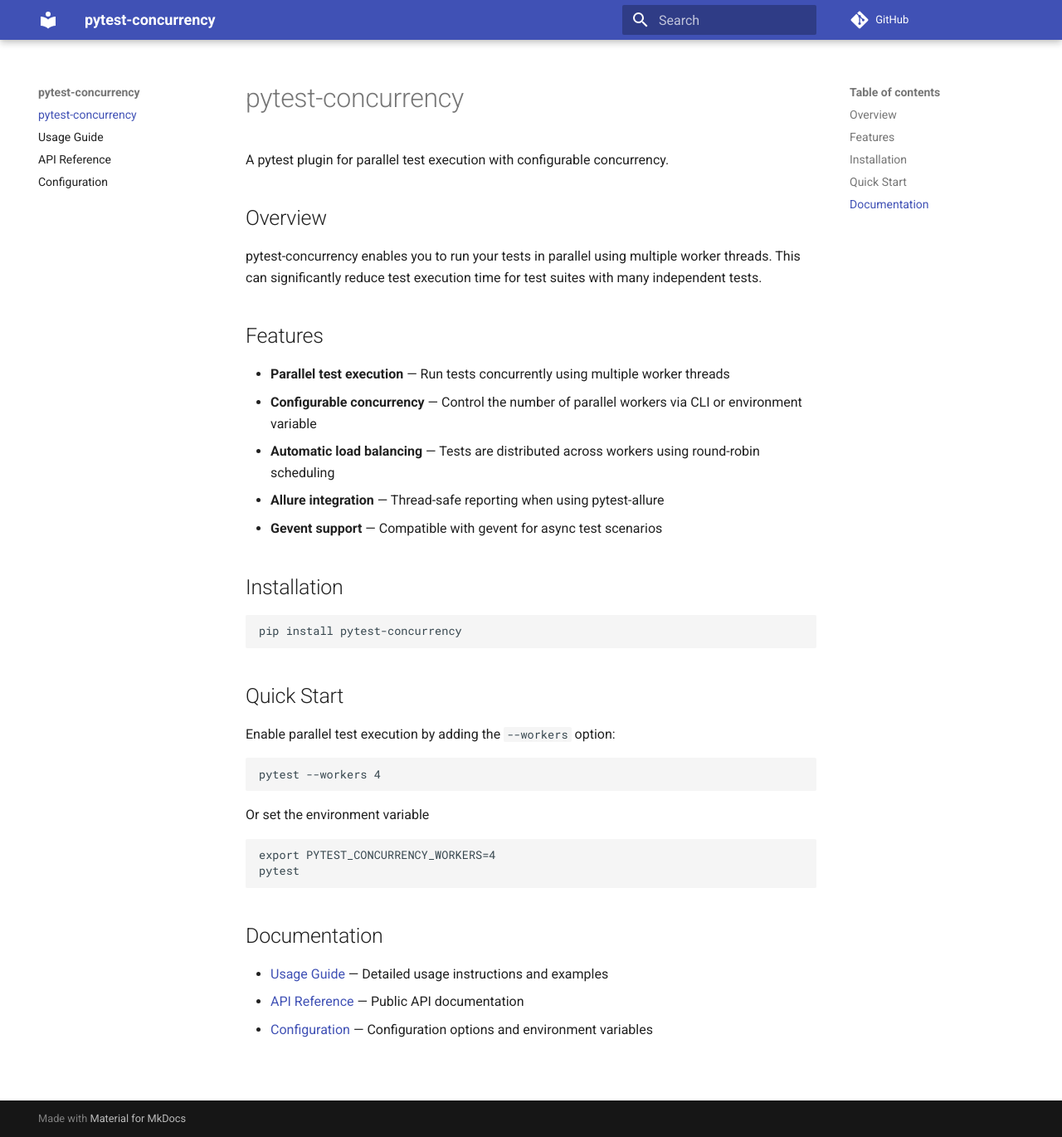
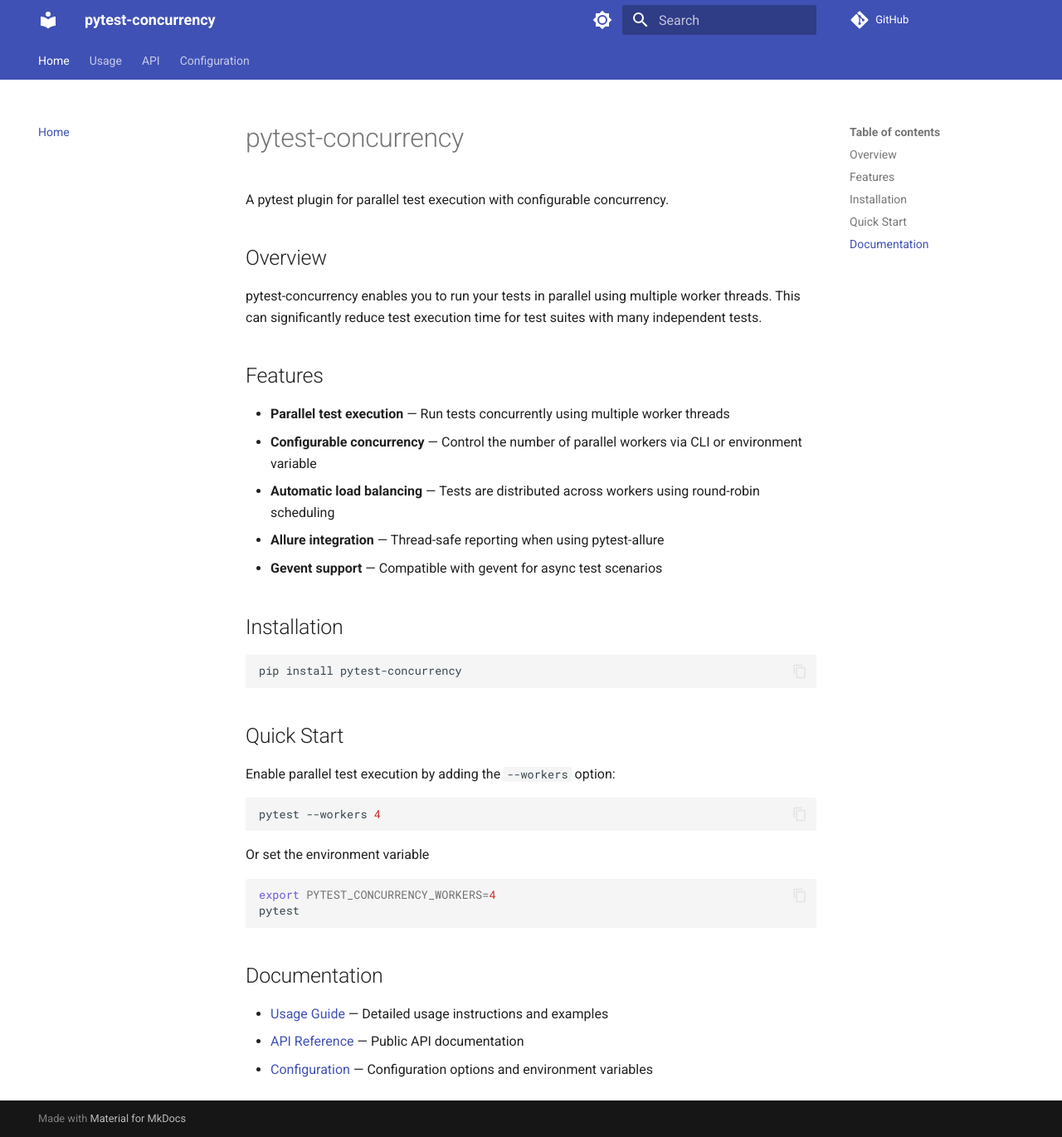
Before and after one commit to qarium/pytest-concurrency, an MkDocs documentation site: the page built from docs/index.md, in a window 1280 px wide and 1370 px high. Shown: the whole window at 83% size. Built offline with MkDocs 1.6.1 and Material for MkDocs 9.7.7, drawn with Linux system fonts in a browser that asks for light colours; comment, search, counter and statistics services are not loaded; some of the changed lines change nothing that is shown.

Commit message:
upd mkdocs

```diff
--- a/mkdocs.yml
+++ b/mkdocs.yml
@@ -1,30 +1,40 @@
 site_name: pytest-concurrency
 site_description: A pytest plugin for parallel test execution with configurable concurrency
-
+site_url: https://qarium.github.io/pytest-concurrency/
 repo_url: https://github.com/qarium/pytest-concurrency
+edit_uri: edit/main/docs/
 
 theme:
   name: material
   palette:
-    primary: indigo
+    - scheme: default
+      primary: indigo
+      toggle:
+        icon: material/brightness-7
+        name: Switch to dark mode
+    - scheme: slate
+      primary: indigo
+      toggle:
+        icon: material/brightness-4
+        name: Switch to light mode
+  features:
+    - navigation.tabs
+    - search.suggest
+    - search.highlight
+    - content.code.copy
 
 nav:
-  - index.md
-  - usage.md
-  - api.md
-  - configuration.md
+  - Home: index.md
+  - Usage: usage.md
+  - API: api.md
+  - Configuration: configuration.md
 
 plugins:
   - search
-  - mkdocstrings:
-      handlers: python
-      setup_commands:
-        - pip install mkdocs-material
-      watch:
-        - docs/
 
 markdown_extensions:
-  - pymdownx:
   - toc:
-    permalink: "＃"
-    toc_depth: 3
+      permalink: "#"
+      toc_depth: 3
+  - pymdownx.highlight
+  - pymdownx.superfences
```
